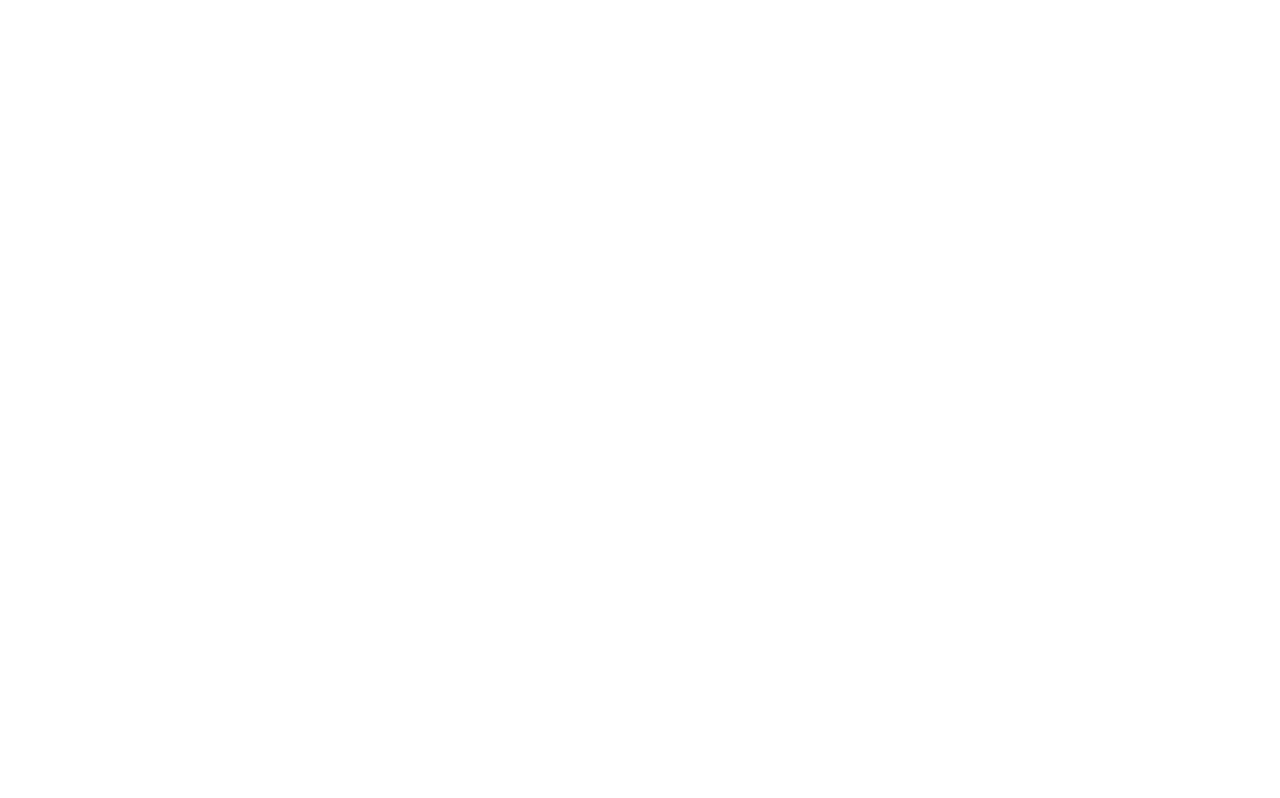
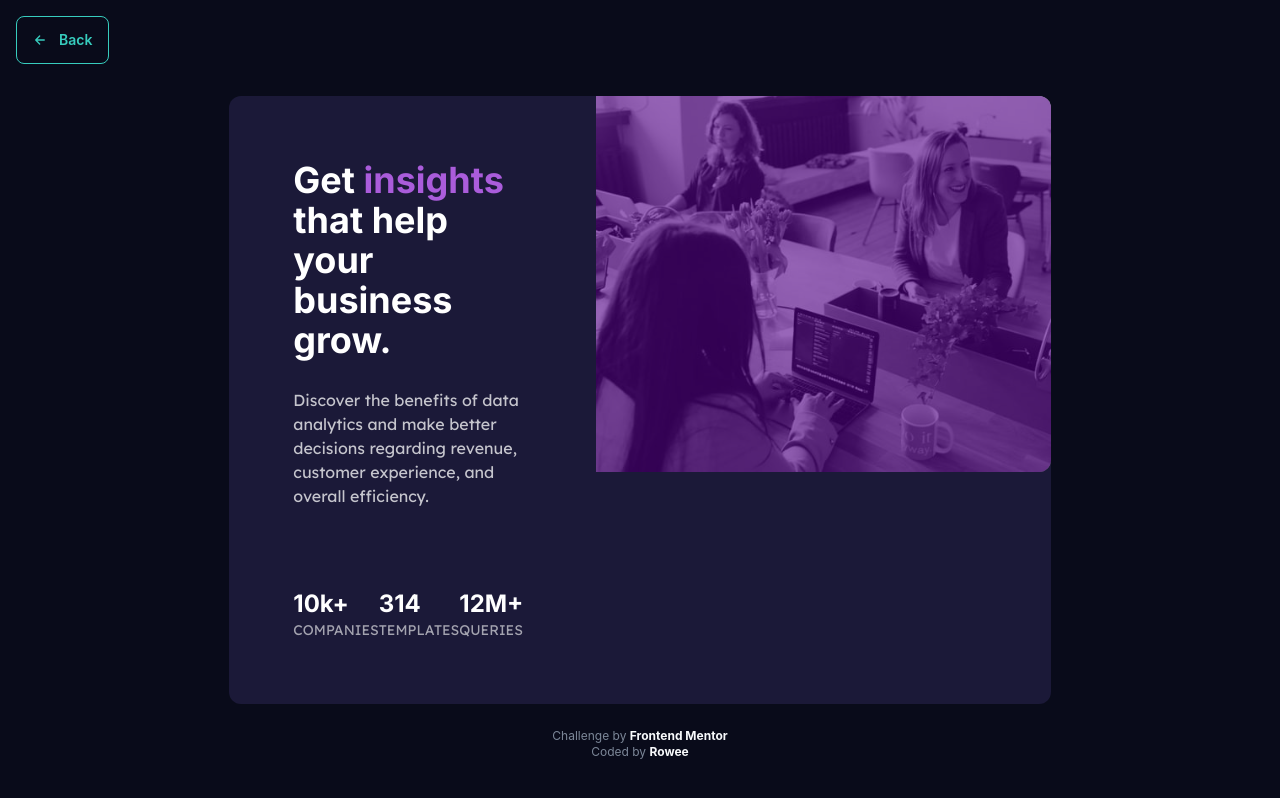
Before and after one commit to Rowee13/fem-solutions-byrowee, a React (Create React App) app: page /fem-stats-preview-card in a window 1280 px wide. Before the commit this address had no page. Built offline with nearby package versions, Linux system fonts and the light colour scheme; a web font is replaced by a local one.

Commit message:
Added fem solution to the challenge 05

```diff
--- a/src/App.jsx
+++ b/src/App.jsx
@@ -7,6 +7,7 @@
   FemProductCard,
   FemRatingComponent,
   FemOrderSummary,
+  FemStatsPreviewCard,
 } from "./pages";
 
 //----------------------------------------------------------
@@ -21,6 +22,10 @@
           <Route path="fem-rating-component" element={<FemRatingComponent />} />
           <Route path="fem-nft-preview-card" element={<FemNftPreviewCard />} />
           <Route path="fem-order-summary" element={<FemOrderSummary />} />
+          <Route
+            path="fem-stats-preview-card"
+            element={<FemStatsPreviewCard />}
+          />
         </Route>
       </Routes>
     </div>
--- a/src/pages/Home.jsx
+++ b/src/pages/Home.jsx
@@ -7,6 +7,7 @@
   femRatingCardImg,
   femNftPreviewCardImg,
   femOrderSumImg,
+  femStatsCardImg,
 } from "../assets";
 
 //----------------------------------------------------------
@@ -61,6 +62,14 @@
           femDescription="A perfect project for newbies who are starting to build confidence with layouts!"
           femCategory="Newbie"
         />
+        <FemCard
+          femId="fem-stats-preview-card"
+          imgURL={femStatsCardImg}
+          femNum="project-05"
+          femTitle="Stats preview card component"
+          femDescription="This is a great small challenge to help get you used to building to a design. There's no JS in this project, so you'll be able to focus on your HTML & CSS skills."
+          femCategory="Newbie"
+        />
       </div>
       <Footer />
     </div>
--- /dev/null
+++ b/src/pages/fem-solutions/FemStatsPreviewCard.jsx
@@ -0,0 +1,86 @@
+import { Link } from "react-router-dom";
+import { IoArrowBackOutline } from "react-icons/io5";
+
+import { femStatsHeroImg } from "../../assets";
+
+//-------------------------------------------------------------------------
+
+const FemStatsPreviewCard = () => {
+  const stats = [
+    { value: "10k+", stat: "Companies" },
+    { value: "314", stat: "Templates" },
+    { value: "12M+", stat: "Queries" },
+  ];
+
+  return (
+    <div className="flex relative justify-center items-center h-full md:h-screen px-6  overflow-hidden bg-fem-05-mainbg overflor-y-scroll lg:overflow-hidden">
+      <Link
+        to="/"
+        className="btn btn-outline btn-accent absolute top-4 left-4 mb-6"
+      >
+        <IoArrowBackOutline />
+        <button className="pl-3">Back</button>
+      </Link>
+
+      <div className="flex flex-col lg:flex-row bg-fem-05-cardbg rounded-xl w-full my-20 md:w-5/12 lg:w-11/12 xl:w-8/12 justify-between">
+        <div className="lg:hidden w-full h-64 relative object-contain overflow-hidden">
+          <div className="absolute h-full w-full object-fit bg-fem-05-accent bg-opacity-60 rounded-t-xl saturate-150 brightness-50 contrast-150" />
+          <img src={femStatsHeroImg} alt="hero-img" className="rounded-t-xl" />
+        </div>
+        <div className="p-9 lg:p-10 xl:p-16 lg:w-1/2 ">
+          <h1 className="font-bold font-inter text-3xl xl:text-4xl text-fem-05-heading text-center lg:text-left">
+            Get <span className="text-fem-05-accent">insights</span> that help
+            your business grow.
+          </h1>
+          <p className="font-lexenddeca text-fem-05-paragraph pt-7 text-base text-center lg:text-left">
+            Discover the benefits of data analytics and make better decisions
+            regarding revenue, customer experience, and overall efficiency.
+          </p>
+          <div className="flex flex-col lg:flex-row justify-between items-center w-11/12 pt-8 lg:pt-20 gap-y-6">
+            {stats.map((stat) => (
+              <div className="flex flex-col text-center lg:text-left">
+                <h4 className="font-inter font-bold text-2xl text-fem-05-heading">
+                  {stat.value}
+                </h4>
+                <h5 className="font-lexenddeca text-fem-05-stat-text text-sm uppercase">
+                  {stat.stat}
+                </h5>
+              </div>
+            ))}
+          </div>
+        </div>
+        <div className="hidden lg:block h-full relative object-contain overflow-hidden">
+          <div className="absolute h-full w-full object-contain bg-fem-05-accent bg-opacity-60 rounded-r-xl saturate-150 brightness-50 contrast-150" />
+          <img src={femStatsHeroImg} alt="hero-img" className="rounded-r-xl" />
+        </div>
+      </div>
+
+      {/* == credits == */}
+      <div className="absolute bottom-2 lg:bottom-10 text-xs text-center text-fem-02-medgray">
+        <p>
+          Challenge by{" "}
+          <a
+            href="https://www.frontendmentor.io?ref=challenge"
+            aria-label="frontend-mentor"
+            target="_blank"
+            rel="noreferrer noopener"
+            className="cursor-pointer font-bold text-slate-50 hover:text-fem-05-accent"
+          >
+            Frontend Mentor
+          </a>
+        </p>
+        <p>
+          Coded by{" "}
+          <Link
+            to="/"
+            className="cursor-pointer font-bold text-slate-50 hover:text-fem-05-accent"
+          >
+            Rowee
+          </Link>
+        </p>
+      </div>
+    </div>
+  );
+};
+
+export default FemStatsPreviewCard;
--- a/src/pages/index.js
+++ b/src/pages/index.js
@@ -2,10 +2,12 @@
 import FemRatingComponent from "./fem-solutions/FemRatingComponent";
 import FemNftPreviewCard from "./fem-solutions/FemNftPreviewCard";
 import FemOrderSummary from "./fem-solutions/FemOrderSummary";
+import FemStatsPreviewCard from "./fem-solutions/FemStatsPreviewCard";
 
 export {
   FemProductCard,
   FemRatingComponent,
   FemNftPreviewCard,
   FemOrderSummary,
+  FemStatsPreviewCard,
 };
```
Also changed, not shown: src/assets/index.js (+7 -0 lines), src/assets/fem-05/stats-card-img.jpg (added), src/assets/fem-05/stats-hero-image.jpg (added).
